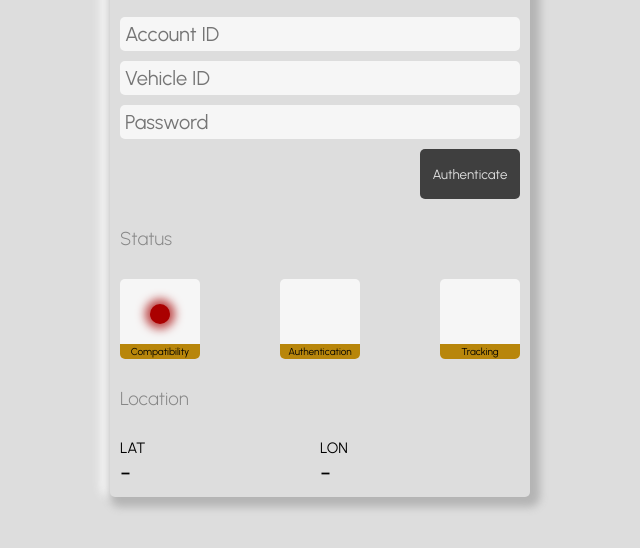
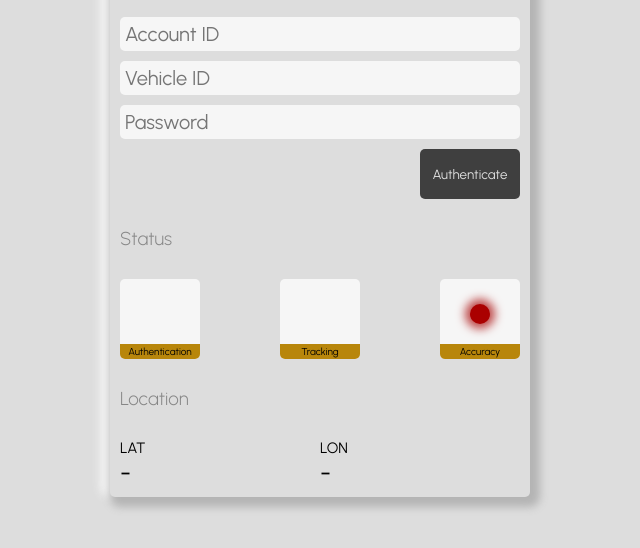
Before and after one commit to VishnuNKrishnan/vehicleTrackerBEServer, a website: page public/index.html in a window 1280 px wide. Shown: the part 192-740 px from the top of the page, without its empty margins (320-960 px from the left). Drawn offline with Linux system fonts and the light colour scheme.

Commit message:
Changed 'compatibility' label to accuracy on tracker's front end index.html. 'Accuracy' sounds more suitable for what it displays.

```diff
--- a/public/index.html
+++ b/public/index.html
@@ -33,13 +33,6 @@
             </div>
 
             <div class="connectivityStackHolder mb15">
-                <!-- Device compatibility -->
-                <div class="conectivityItemBlock">
-                    <div class="statusDot statusDotWaiting" id="connectivityDot"></div>
-                    <div class="conectivityItemBlockLabel">
-                        <p>Compatibility</p>
-                    </div>
-                </div>
 
                 <!-- Authentication -->
                 <div class="conectivityItemBlock">
@@ -57,7 +50,13 @@
                     </div>
                 </div>
 
-                <!-- Tracking active -->
+                <!-- Device compatibility -->
+                <div class="conectivityItemBlock">
+                    <div class="statusDot statusDotWaiting" id="connectivityDot"></div>
+                    <div class="conectivityItemBlockLabel">
+                        <p>Accuracy</p>
+                    </div>
+                </div>
             </div>
 
             <div class="title">
```
